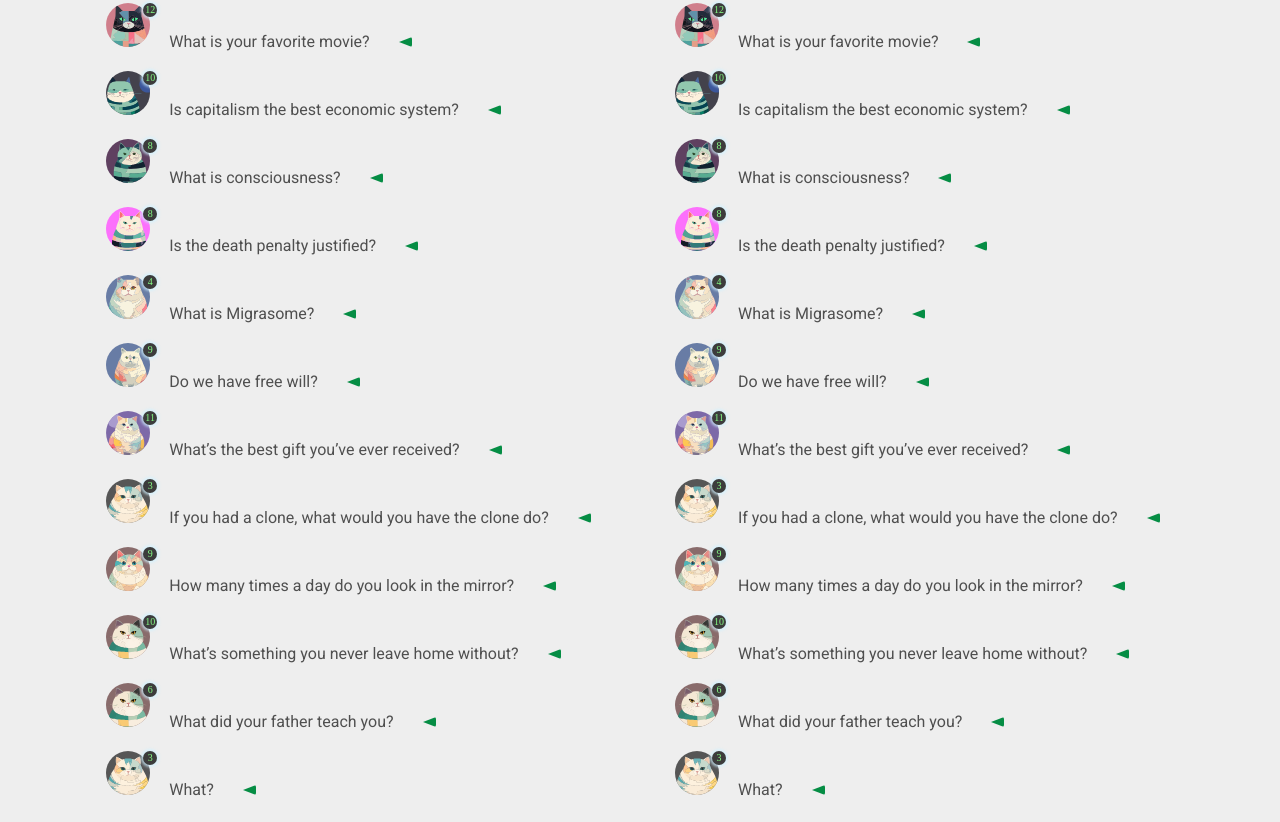
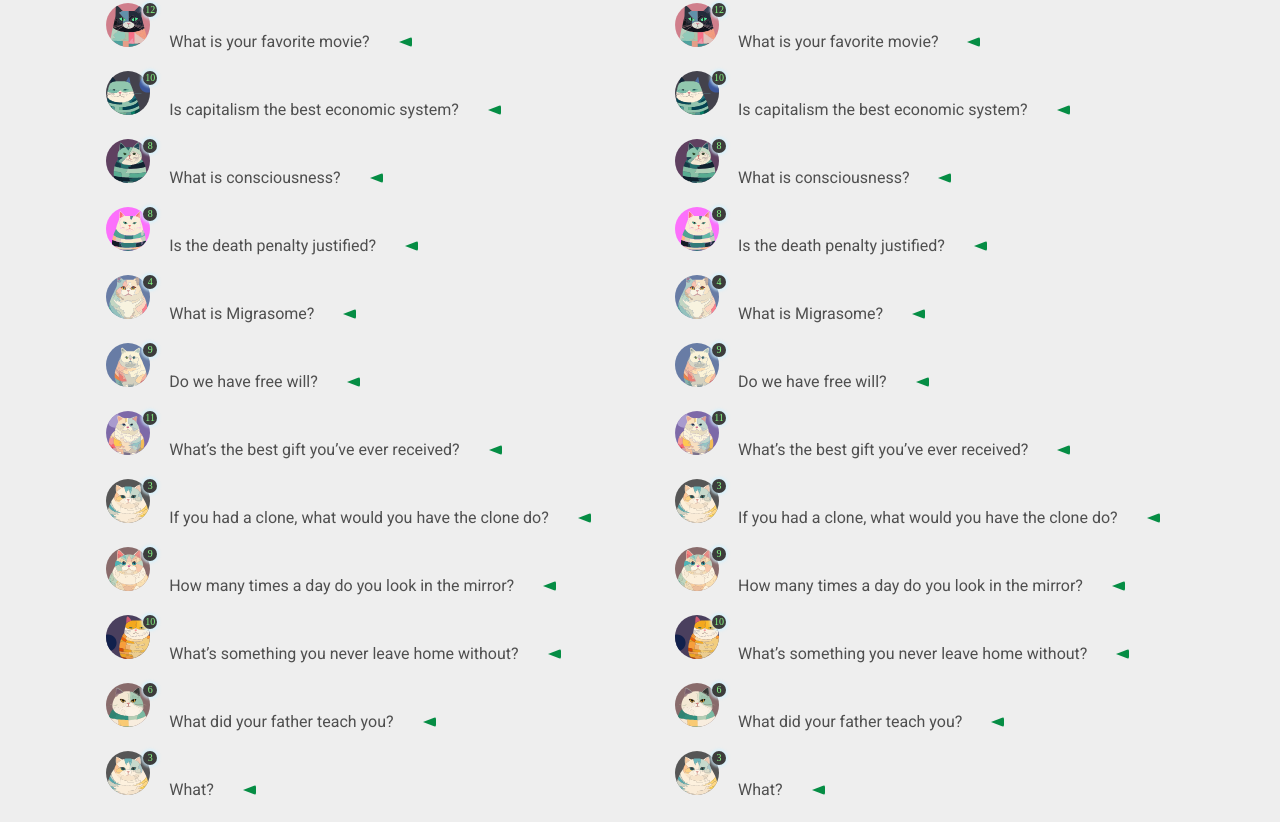
Before and after one commit to YangXinWeb/CouriousCats, a plain HTML site: page presentation.html in a window 1280 px wide. Shown: the part 678-1500 px from the top of the page. Drawn offline with Linux system fonts and the light colour scheme.

Commit message:
contract12

```diff
--- a/presentation.html
+++ b/presentation.html
@@ -526,7 +526,7 @@
                 </li>
 
                 <li class="item">
-                    <img class="QAicon" src="Pictures/35.svg" alt="Question Icon">
+                    <img class="QAicon" src="Pictures/12.svg" alt="Question Icon">
                     <span class="answer-count-icon"></span>
                     <span class="add-question" >What’s something you never leave home without?</span>
                     <div class="triangle-button"></div>
@@ -1106,7 +1106,7 @@
                 </li>
 
                 <li class="item">
-                    <img class="QAicon" src="Pictures/35.svg" alt="Question Icon">
+                    <img class="QAicon" src="Pictures/12.svg" alt="Question Icon">
                     <span class="answer-count-icon"></span>
                     <span class="add-question" >What’s something you never leave home without?</span>
                     <div class="triangle-button"></div>
```
